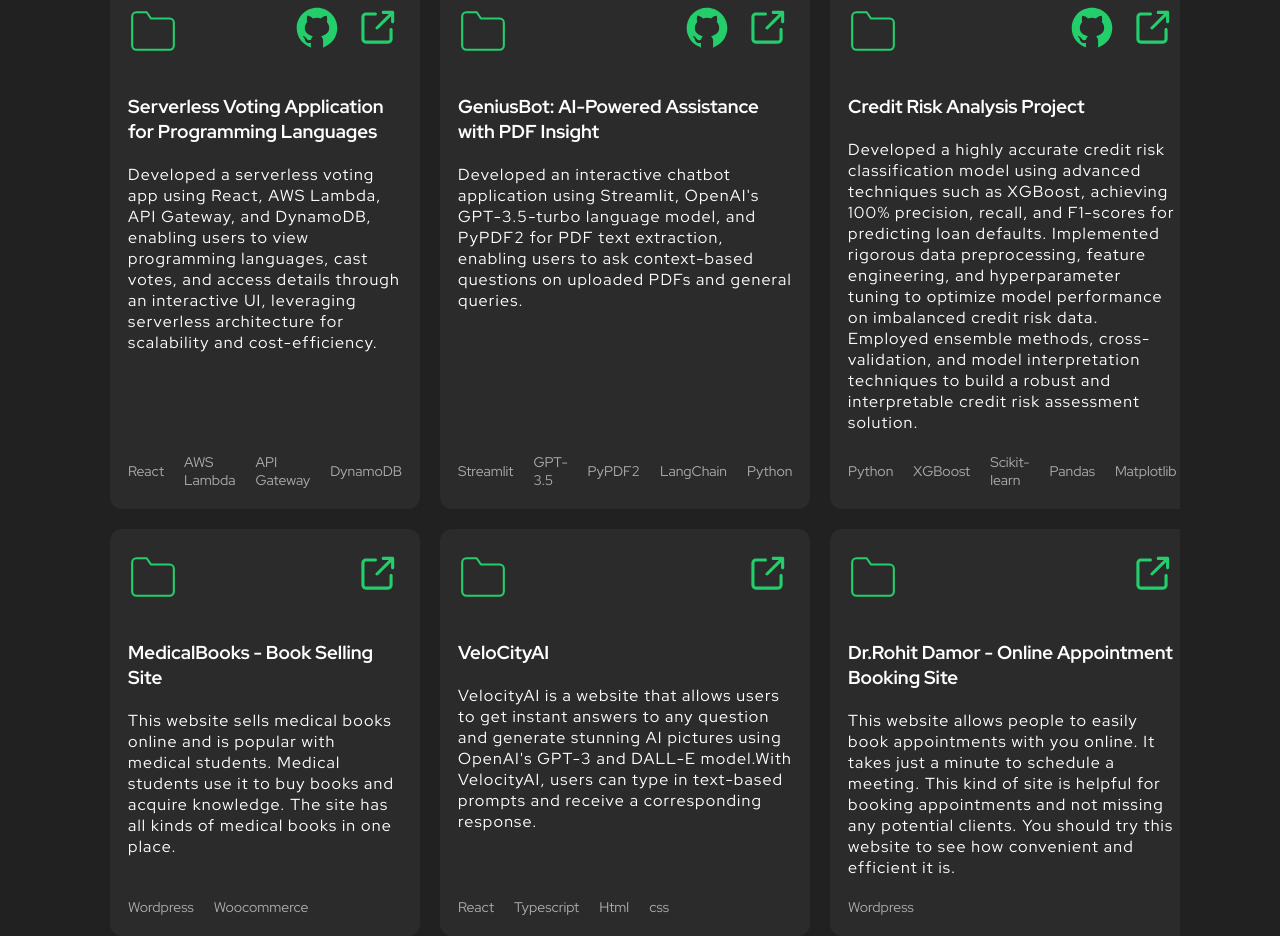
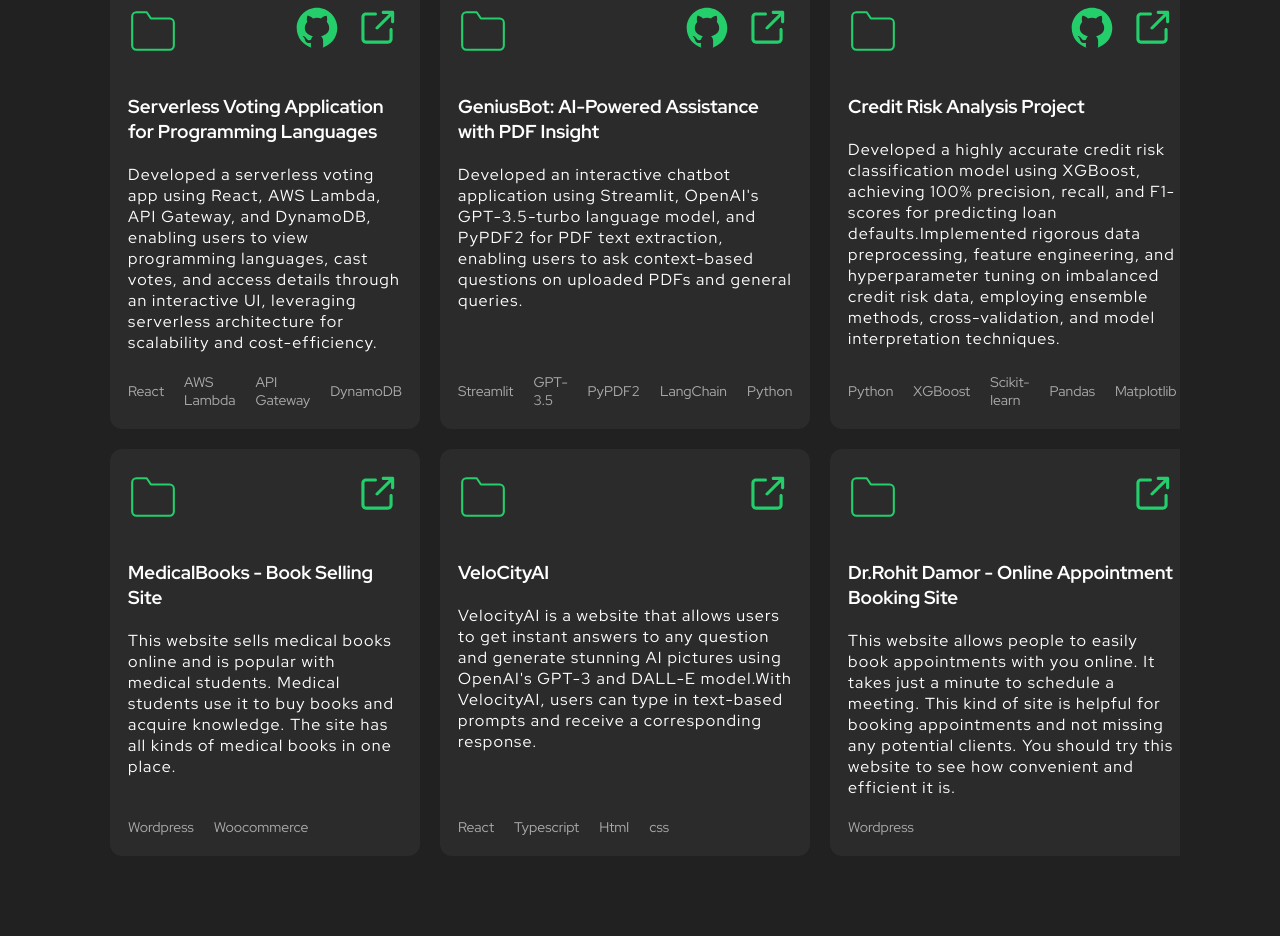
Before and after one commit to CodeVinayak/Portfolio-v2, a React (Create React App) app: page / in a window 1280 px wide. Shown: the part 860-1796 px from the top of the page. Built offline with nearby package versions, Linux system fonts and the light colour scheme.

Commit message:
Update Project.tsx

```diff
--- a/src/components/Project/Project.tsx
+++ b/src/components/Project/Project.tsx
@@ -82,8 +82,9 @@ export function Project() {
             <div className="body">
               <h3>Credit Risk Analysis Project</h3>
               <p>
-                Developed a highly accurate credit risk classification model using advanced techniques such as XGBoost, achieving 100% precision, recall, and F1-scores for predicting loan defaults. Implemented rigorous data preprocessing, feature engineering, and hyperparameter tuning to optimize model performance on imbalanced credit risk data. Employed ensemble methods, cross-validation, and model interpretation techniques to build a robust and interpretable credit risk assessment solution.
+              Developed a highly accurate credit risk classification model using XGBoost, achieving 100% precision, recall, and F1-scores for predicting loan defaults.Implemented rigorous data preprocessing, feature engineering, and hyperparameter tuning on imbalanced credit risk data, employing ensemble methods, cross-validation, and model interpretation techniques.
               </p>
+
             </div>
             <footer>
               <ul className="tech-list">
```
